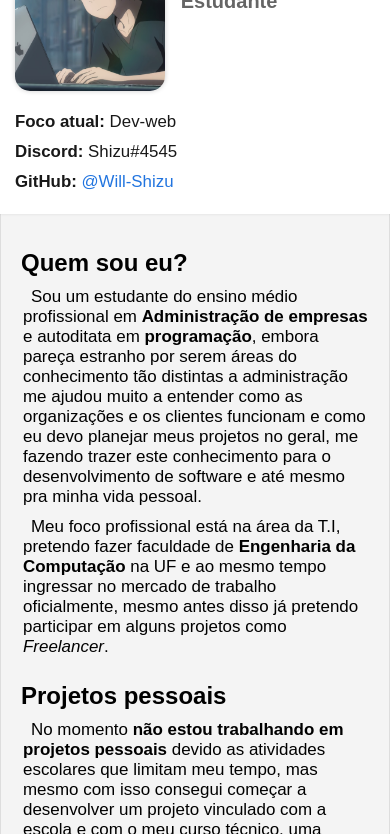
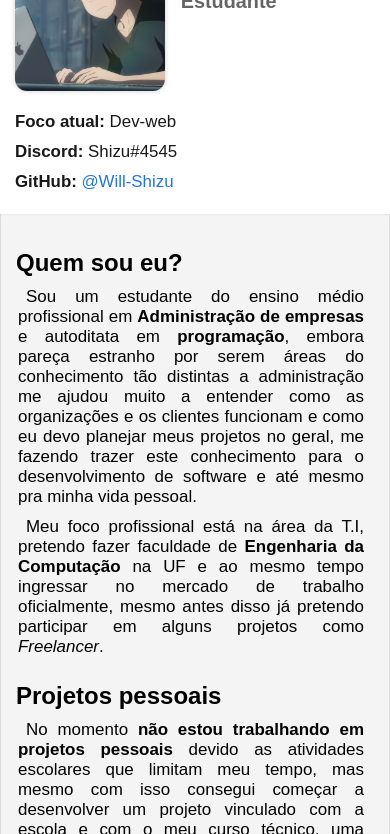
Before and after one commit to Will-Shizu/site-pessoal, a plain HTML site: page index.html in a window 390 px wide. Shown: the part 139-973 px from the top of the page. Drawn offline with Linux system fonts and the light colour scheme.

Commit message:
Versão 1.0

```diff
--- a/css/style.css
+++ b/css/style.css
@@ -48,14 +48,14 @@ a:hover, a:active {
 	float: left;
 	width: 20%;
 	padding: 15px;
-	padding-top: 20px;
+	padding-top: 30px;
 	box-shadow: 0px -3px 3px rgba(0,0,0,.1);
 }
 
 #perfil img {
 	display: block;
 	max-width: 99%;
-	border-radius: 10%;
+	border-radius: 8%;
 	box-shadow: 0px 0px 5px rgba(0,0,0,.2);
 	transition: ease-out box-shadow 0.3s;
 }
@@ -73,13 +73,14 @@ a:hover, a:active {
 	padding-top: 13px;
 	padding-left: 0;
 	font-size: 1.65em;
+	opacity: 0.95;
 }
 
 #perfil #titulos h2 {
 	padding: 2.5px;
-	padding-bottom: 10px;
+	padding-bottom: 15px;
 	padding-left: 0;
-	font-size: 1.25em;
+	font-size: 1.24em;
 	opacity: 0.6;
 }
 
@@ -164,6 +165,7 @@ a:hover, a:active {
 		width: 100%;
 		padding-right: 0;
 		box-shadow: 0px 0px 3px rgba(0,0,0,.1);
+		padding-top: 20px;
 	}
 
 	#perfil img {
@@ -194,8 +196,13 @@ a:hover, a:active {
 		float: left;
 		width: 100%;
 		border-right: 1px solid #DDDDDD;
-		padding-left: 10px;
-		padding-right: 10px;
+		padding-left: 5px;
+		padding-right: 15px;
+		text-align: justify;
+	}
+
+	#corpo .nota {
+		text-align: left;
 	}
 }
 
--- a/index.html
+++ b/index.html
@@ -24,7 +24,7 @@
 		<div class="info-perfil">
 			<p><strong>Foco atual: </strong>Dev-web</p>
 			<p><strong>Discord: </strong>Shizu#4545</p>
-			<p><strong>GitHub: </strong><a href="https://github.com/will-shizu" target="_blank">@Will-Shizu</a></p>
+			<p><strong>GitHub: </strong><a href="https://github.com/will-shizu">@Will-Shizu</a></p>
 			<p class="hide"><strong>Anime: </strong>Your Name</p>
 		</div>
 	</aside>
```
